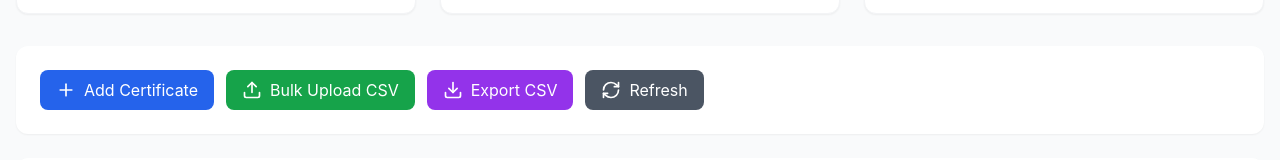
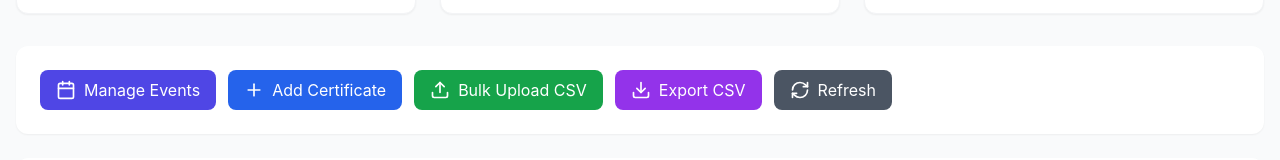
Before and after one commit to Prabhugems/2025-2026Certificates, a Next.js app: page /admin/dashboard in a window 1280 px wide. Shown: the part 213-373 px from the top of the page. Built offline with nearby package versions, Linux system fonts and the light colour scheme; no server answers; the database is empty; sample sign-in values are in the browser's storage.

Commit message:
Update dashboard.js

```diff
--- a/pages/admin/dashboard.js
+++ b/pages/admin/dashboard.js
@@ -2,7 +2,7 @@ import React, { useState, useEffect } from 'react';
 import { useRouter } from 'next/router';
 import {
   Award, Plus, Upload, Download, Search, Edit, Trash2,
-  LogOut, BarChart3, FileText, RefreshCw, X, Save
+  LogOut, BarChart3, FileText, RefreshCw, X, Save, Calendar
 } from 'lucide-react';
 
 export default function AdminDashboard() {
@@ -420,6 +420,14 @@ export default function AdminDashboard() {
         <div className="bg-white rounded-xl shadow-sm p-6 mb-6">
           <div className="flex flex-wrap gap-3">
             <button
+              onClick={() => router.push('/admin/events')}
+              className="flex items-center gap-2 px-4 py-2 bg-indigo-600 text-white rounded-lg hover:bg-indigo-700 transition"
+            >
+              <Calendar className="w-5 h-5" />
+              Manage Events
+            </button>
+
+            <button
               onClick={handleAddNew}
               className="flex items-center gap-2 px-4 py-2 bg-blue-600 text-white rounded-lg hover:bg-blue-700 transition"
             >
```
